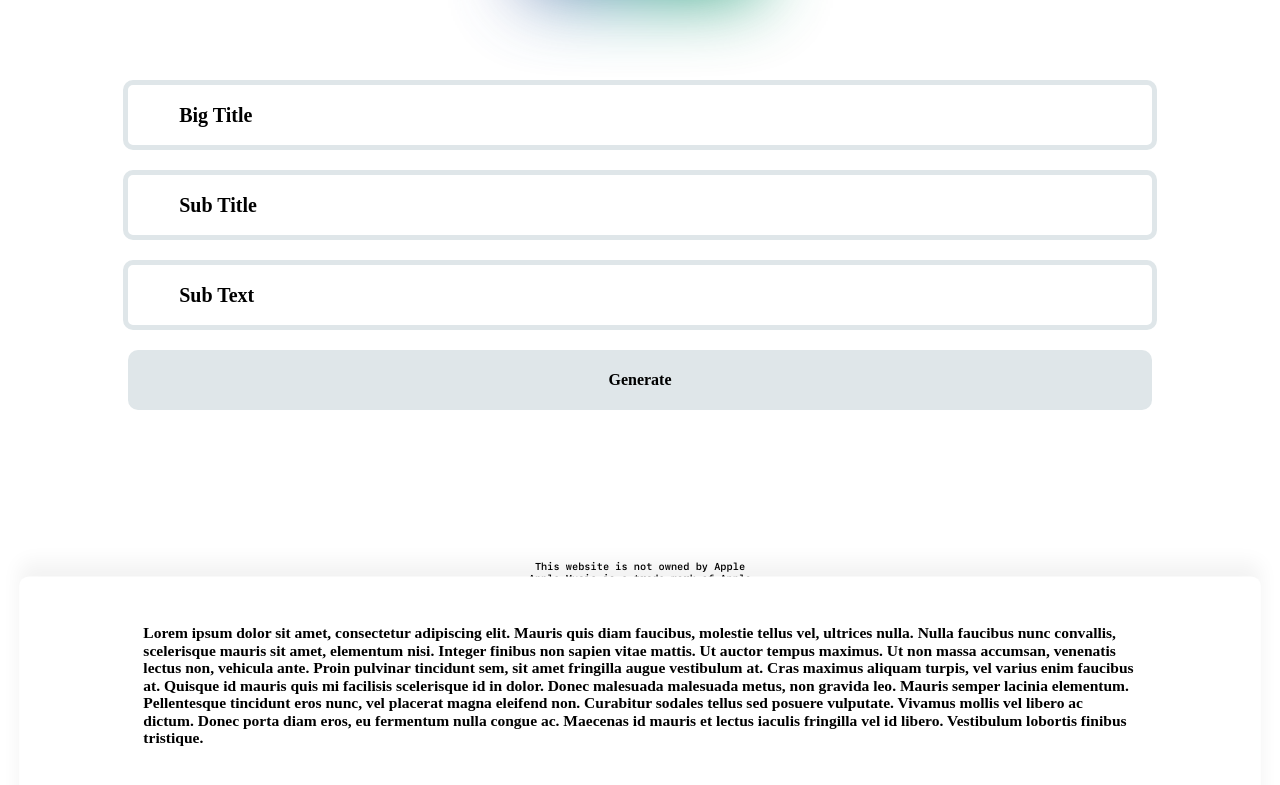
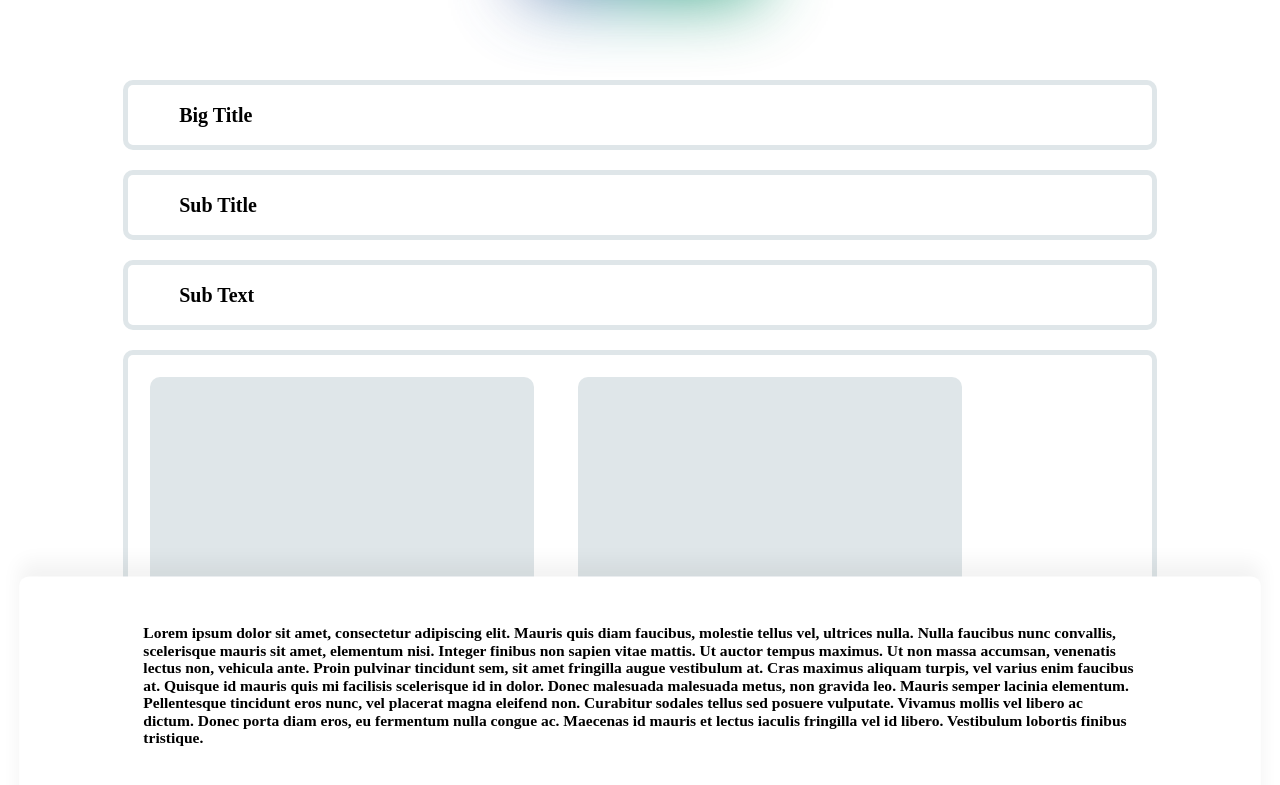
Before and after one commit to 0neGal/albumArtCreator, a plain HTML site: page index.html in a window 1280 px wide. Shown: the part 315-1100 px from the top of the page. Before the commit the page ends 955 px from the top, so only its background shows below. Drawn offline with Linux system fonts and the light colour scheme; a web font is replaced by a local one.

Commit message:
yay big box
with backgrounds... I mean the backgrounds aren't there yet, but they will be...!

```diff
--- a/index.html
+++ b/index.html
@@ -32,6 +32,13 @@
 		<div class="input">
 			<input id="subTextInput" placeholder="Sub Text..." value="Sub Text">
 		</div>
+		<div class="box">
+			<div class="image"></div>
+			<div class="image"></div>
+			<div class="image"></div>
+			<div class="image"></div>
+		</div>
+
 		<div class="button" onclick="generate()">Generate</div>
 
 		<div id="modal" class="active">
--- a/main.css
+++ b/main.css
@@ -64,17 +64,32 @@ body {
 	margin-left: calc(50vw - var(--artsize)/2);
 }
 
-.input, .button {
+.input, .button, .box {
 	width: 80vw;
 	height: 60px;
 	margin: 0 auto;
 	margin-top: 20px;
 	margin-bottom: 20px;
 	border-radius: 10px;
+	border: 5px solid var(--inactivecolor);
+}
+
+.box {
+	height: 40vw;
+	display: flex;
+	flex-wrap: wrap;
+	overflow: scroll;
+}
+
+.box .image {
+	margin: 22px;
+	width: 30vw;
+	height: 30vw;
+	border-radius: 10px;
+	background-color: var(--inactivecolor);
 }
 
 .input {
-	border: 5px solid var(--inactivecolor);
 	transition: 0.3s border ease-in-out, 0.3s box-shadow ease-in-out;
 }
 
@@ -87,12 +102,13 @@ body {
 	-webkit-user-select: none;
 	line-height: var(--uiheight);
 	background: var(--inactivecolor);
-	transition: 0.3s background ease-in-out, 0.3s transform ease-in-out, 0.3s box-shadow ease-in-out;
+	transition: 0.3s background ease-in-out, 0.3s transform ease-in-out, 0.3s box-shadow ease-in-out, 0.3s border ease-in-out;
 }
 
 .button:active {
 	transform: scale(0.95);
 	background: var(--activecolor);
+	border: 5px solid var(--activecolor);
 	box-shadow: 0px 0px 5px var(--activecolor);
 }
 
--- a/main.js
+++ b/main.js
@@ -13,6 +13,14 @@ function updateText() {
 	bigTitle.innerHTML = bigTitleInput.value;
 	subTitle.innerHTML = subTitleInput.value;
 }
+
+var backgrounds = 8;
+
+function findBackgrounds() {
+	for (let i = 1; i < backgrounds; i++) {
+		console.log(`${i}.png`)
+	}
+}; findBackgrounds()
 
 function generate() {
 	toggleModal();
```
